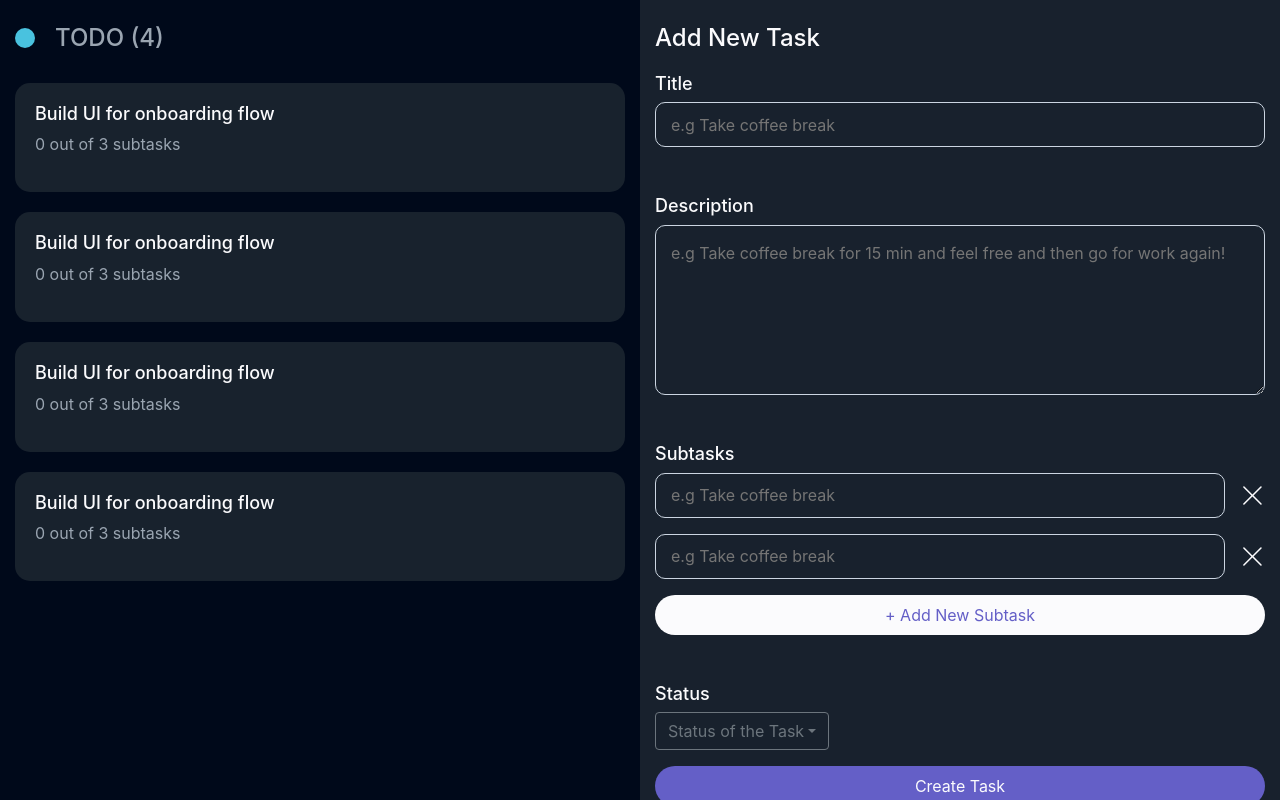
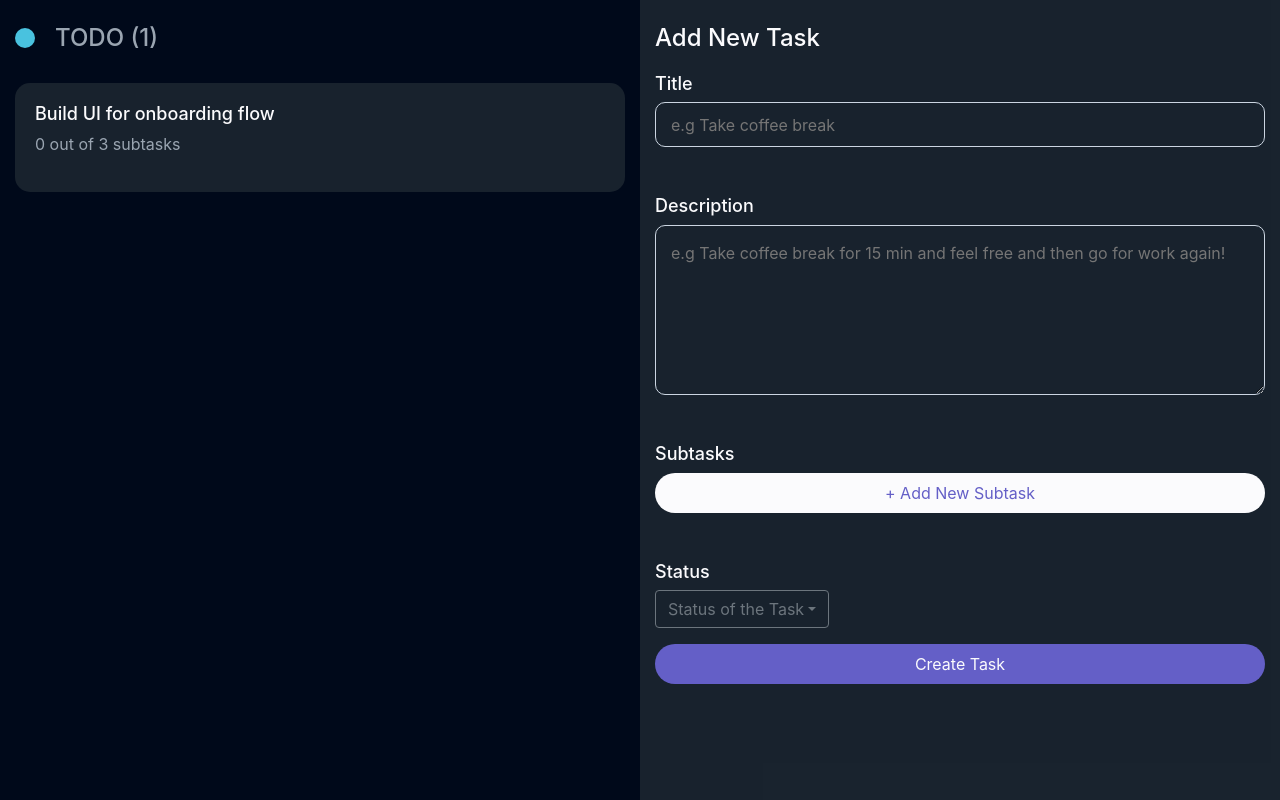
Before and after one commit to SivaPullaiah/voosh-assignment, a React (Create React App) app: page / in a window 1280 px wide. Built offline with nearby package versions, Linux system fonts and the light colour scheme.

Commit message:
adding todo by taking user input

```diff
--- a/src/screens/HomeScreen.js
+++ b/src/screens/HomeScreen.js
@@ -1,8 +1,10 @@
-import { Component } from 'react';
+import React, { Component } from 'react';
 import TaskList from '../components/TaskList/TaskList';
 import './HomeScreen.css';
 
-const initialTodoDetailsList = [
+class HomeScreen extends Component {
+  state = {
+    userTodoList: [
       {
         uniqueNo: 1,
         title: 'Build UI for onboarding flow',
@@ -12,42 +14,60 @@ const initialTodoDetailsList = [
           subtask: 'coffee',
         },
       },
-  {
-    uniqueNo: 1,
-    title: 'Build UI for onboarding flow',
-    description: '',
-    subtasks: {
-      id: 1,
-      subtask: 'coffee',
-    },
-  },
-  {
-    uniqueNo: 1,
-    title: 'Build UI for onboarding flow',
-    description: '',
-    subtasks: {
-      id: 1,
-      subtask: 'coffee',
-    },
-  },
-  {
-    uniqueNo: 1,
-    title: 'Build UI for onboarding flow',
-    description: '',
-    subtasks: {
-      id: 1,
-      subtask: 'coffee',
-    },
-  },
-];
+      // ... your other initial tasks
+    ],
+    newTaskTitle: '',
+    newTaskDescription: '',
+    newSubtasks: [],
+  };
 
-class HomeScreen extends Component {
-  state = {
-    userTodoList: initialTodoDetailsList,
+  handleInputChange = (event) => {
+    this.setState({
+      [event.target.name]: event.target.value,
+    });
+  };
+
+  handleAddSubtask = () => {
+    const { newSubtasks } = this.state;
+    this.setState({
+      newSubtasks: [...newSubtasks, ''],
+    });
+  };
+
+  handleSubtaskChange = (index, value) => {
+    const { newSubtasks } = this.state;
+    const updatedSubtasks = [...newSubtasks];
+    updatedSubtasks[index] = value;
+    this.setState({
+      newSubtasks: updatedSubtasks,
+    });
+  };
+
+  handleCreateTask = () => {
+    const { userTodoList, newTaskTitle, newTaskDescription, newSubtasks } =
+      this.state;
+
+    const newTask = {
+      uniqueNo: userTodoList.length + 1,
+      title: newTaskTitle,
+      description: newTaskDescription,
+      subtasks: newSubtasks.map((subtask, index) => ({
+        id: index + 1,
+        subtask,
+      })),
+    };
+
+    this.setState((prevState) => ({
+      userTodoList: [...prevState.userTodoList, newTask],
+      newTaskTitle: '',
+      newTaskDescription: '',
+      newSubtasks: [],
+    }));
   };
 
   render() {
-    const { userTodoList } = this.state;
+    const { userTodoList, newTaskTitle, newTaskDescription, newSubtasks } =
+      this.state;
     return (
       <div className="container-fluid">
         <div className="row">
@@ -55,7 +75,7 @@ class HomeScreen extends Component {
             <div className="todo-count d-flex flex-row justify-content-start align-items-center">
               <div className="dot"></div>
               <div className="todo-heading">
-                <h1 className="todo-heading">TODO (4)</h1>
+                <h1 className="todo-heading">TODO ({userTodoList.length})</h1>
               </div>
             </div>
             <ul className="todosContainer">
@@ -64,7 +84,6 @@ class HomeScreen extends Component {
               ))}
             </ul>
           </div>
-          {/* add new task */}
           <div className="container addNewTaskContainer col-6 pt-4 pb-3">
             <h1 className="taskTittleHeading">Add New Task</h1>
 
@@ -73,25 +92,36 @@ class HomeScreen extends Component {
               <input
                 className="takeTask"
                 type="text"
+                name="newTaskTitle"
+                value={newTaskTitle}
+                onChange={this.handleInputChange}
                 placeholder="e.g Take coffee break"
               />
             </div>
-            {/* desc */}
+
             <div className="taskDesc mb-5">
               <h1 className="addTaskHeading">Description</h1>
               <textarea
                 className="takeTask takeDesc"
                 rows={4}
+                name="newTaskDescription"
+                value={newTaskDescription}
+                onChange={this.handleInputChange}
                 placeholder="e.g Take coffee break for 15 min and feel free and then go for work again!"
               />
             </div>
-            {/* subtask */}
+
             <div className="takeSubtask mb-5">
               <h1 className="addTaskHeading">Subtasks</h1>
-              <div className="subtaskinputContainer mb-3">
+              {newSubtasks.map((subtask, index) => (
+                <div className="subtaskinputContainer mb-3" key={index}>
                   <input
                     className="takeTask subtaskinput"
                     type="text"
+                    value={subtask}
+                    onChange={(e) =>
+                      this.handleSubtaskChange(index, e.target.value)
+                    }
                     placeholder="e.g Take coffee break"
                   />
                   <svg
@@ -99,56 +129,48 @@ class HomeScreen extends Component {
                     width="25"
                     height="25"
                     fill="currentColor"
-                  class="bi bi-x-lg"
+                    className="bi bi-x-lg"
                     viewBox="0 0 16 16"
                   >
                     <path d="M2.146 2.854a.5.5 0 1 1 .708-.708L8 7.293l5.146-5.147a.5.5 0 0 1 .708.708L8.707 8l5.147 5.146a.5.5 0 0 1-.708.708L8 8.707l-5.146 5.147a.5.5 0 0 1-.708-.708L7.293 8 2.146 2.854Z" />
                   </svg>
                 </div>
-              <div className="subtaskinputContainer mb-3">
-                <input
-                  className="takeTask subtaskinput"
-                  type="text"
-                  placeholder="e.g Take coffee break"
-                />
-                <svg
-                  xmlns="http://www.w3.org/2000/svg"
-                  width="25"
-                  height="25"
-                  fill="currentColor"
-                  class="bi bi-x-lg"
-                  viewBox="0 0 16 16"
+              ))}
+              <button
+                className="button white"
+                type="button"
+                onClick={this.handleAddSubtask}
               >
-                  <path d="M2.146 2.854a.5.5 0 1 1 .708-.708L8 7.293l5.146-5.147a.5.5 0 0 1 .708.708L8.707 8l5.147 5.146a.5.5 0 0 1-.708.708L8 8.707l-5.146 5.147a.5.5 0 0 1-.708-.708L7.293 8 2.146 2.854Z" />
-                </svg>
-              </div>
-              <button className="button white" type="submit">
                 + Add New Subtask
               </button>
             </div>
-            {/* status */}
+
             <div className="takeStatus mb-5">
               <h1 className="addTaskHeading">Status</h1>
-              <div class="btn-group mb-3">
+              <div className="btn-group mb-3">
                 <button
                   type="button"
-                  class="btn btn-outline-secondary dropdown-toggle"
+                  className="btn btn-outline-secondary dropdown-toggle"
                   data-toggle="dropdown"
                   aria-haspopup="true"
-                  aria-expanded="true"
+                  aria-expanded="false"
                 >
                   Status of the Task
                 </button>
-                <div class="dropdown-menu dropdown-menu-right">
-                  <button class="dropdown-item selected" type="button">
+                <div className="dropdown-menu">
+                  <button className="dropdown-item selected" type="button">
                     ToDo
                   </button>
-                  <button class="dropdown-item" type="button">
+                  <button className="dropdown-item" type="button">
                     Completed
                   </button>
                 </div>
               </div>
-              <button className="button blue" type="submit">
+              <button
+                className="button blue"
+                type="button"
+                onClick={this.handleCreateTask}
+              >
                 Create Task
               </button>
             </div>
```
Lines whose indentation alone changed are shown as unchanged.
